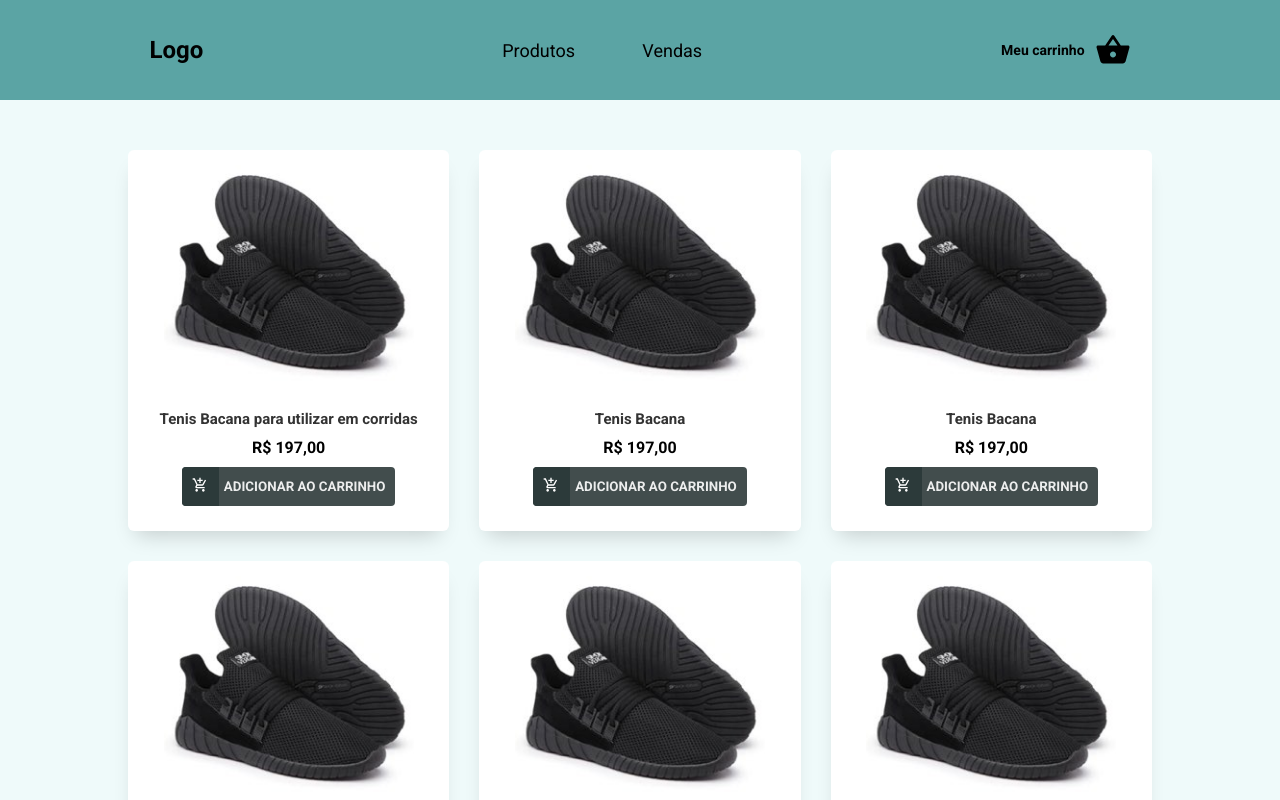
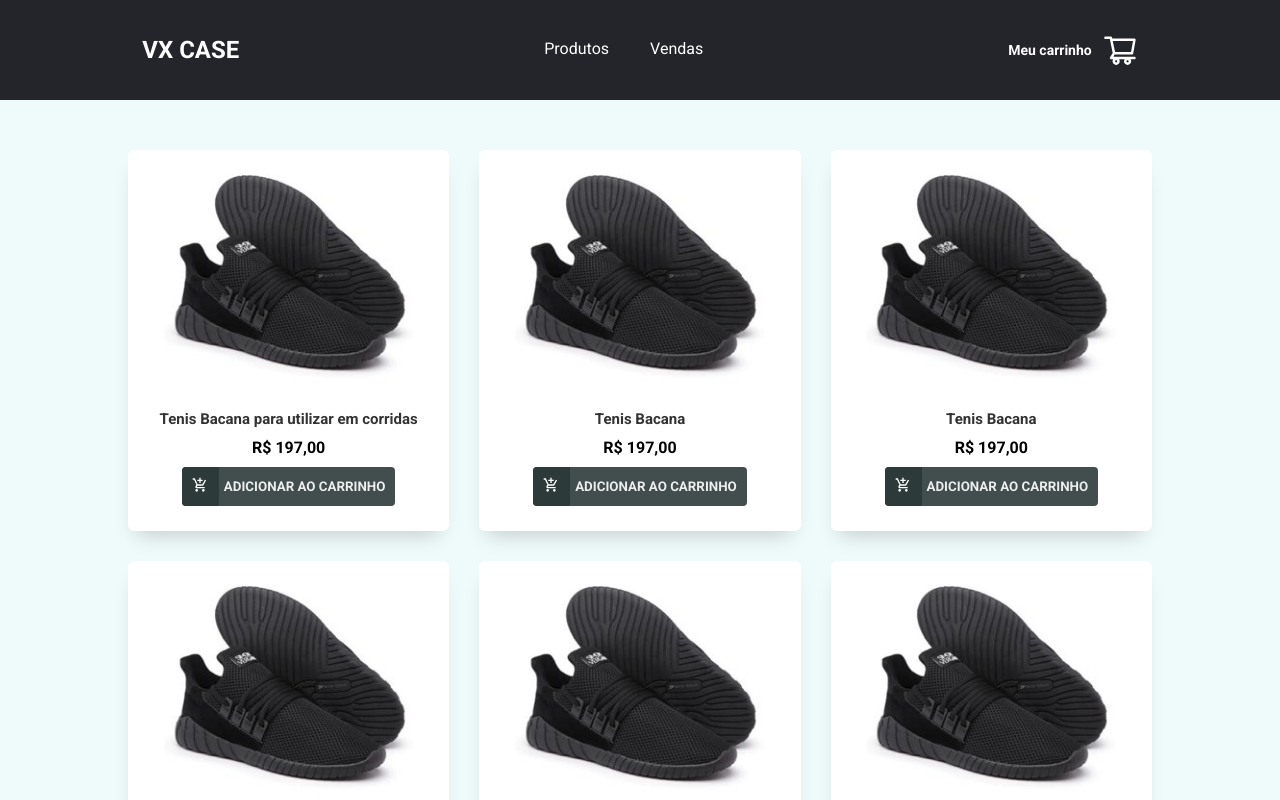
Before and after one commit to santos-jadson/vxcase, a React (Create React App) app: page / in a window 1280 px wide. Shown: the top 800 px of the page. Built offline with nearby package versions, Linux system fonts and the light colour scheme.

Commit message:
style: change header style

```diff
--- a/src/components/Header/index.js
+++ b/src/components/Header/index.js
@@ -1,6 +1,6 @@
 import React from 'react'
 
-import { MdShoppingBasket } from 'react-icons/md'
+import { AiOutlineShoppingCart } from 'react-icons/ai'
 import { Link } from 'react-router-dom'
 
 import './styles.css'
@@ -8,7 +8,7 @@ import './styles.css'
 function Header() {
     return(
         <header>
-            <h2>Logo</h2>
+            <h2 className="logo">VX CASE</h2>
             <nav>
                 <ul className="navigation">
                     <li className="navigation_link"><Link to="/">Produtos</Link></li>
@@ -17,7 +17,7 @@ function Header() {
             </nav>
             <div className="cart">
                 <Link to="/cart"><strong>Meu carrinho</strong></Link>
-                <MdShoppingBasket size={36} />
+                <AiOutlineShoppingCart size={36} color='#FFF'/>
             </div>
         </header>
     )
--- a/src/components/Header/styles.css
+++ b/src/components/Header/styles.css
@@ -1,27 +1,37 @@
 header {
     width: 100%;
-    background-color: hsl(180, 29%, 50%);
+    background-color: #24252A;
     display: flex;
     align-items: center;
     justify-content: space-around;
     height: 100px;
 }
 
+.logo, .navigation_link a, strong {
+    color: #FFF;
+}
+
 .navigation {
     width: 200px;
     display: flex;
     flex-direction: row;
-    justify-content: space-between;
+    justify-content: space-around;
 }
 
 .navigation_link {
     list-style: none;
+    padding: 10px;
+    transition: 0.5s;
+    border-bottom: 3px solid transparent
+}
+
+.navigation_link:hover {
+    border-bottom-color: #FFF;
 }
 
 .navigation_link a {
     text-decoration: none;
-    font-size: 18px;
-    color: #000;
+    font-size: 16px;
 }
 
 .cart {
@@ -34,5 +44,4 @@ header {
     text-decoration: none;
     font-size: 14px;
     margin-right: 10px;
-    color: #000;
 }
```
Also changed, not shown: 1 other file (tests, documents, lock files or other folders).
